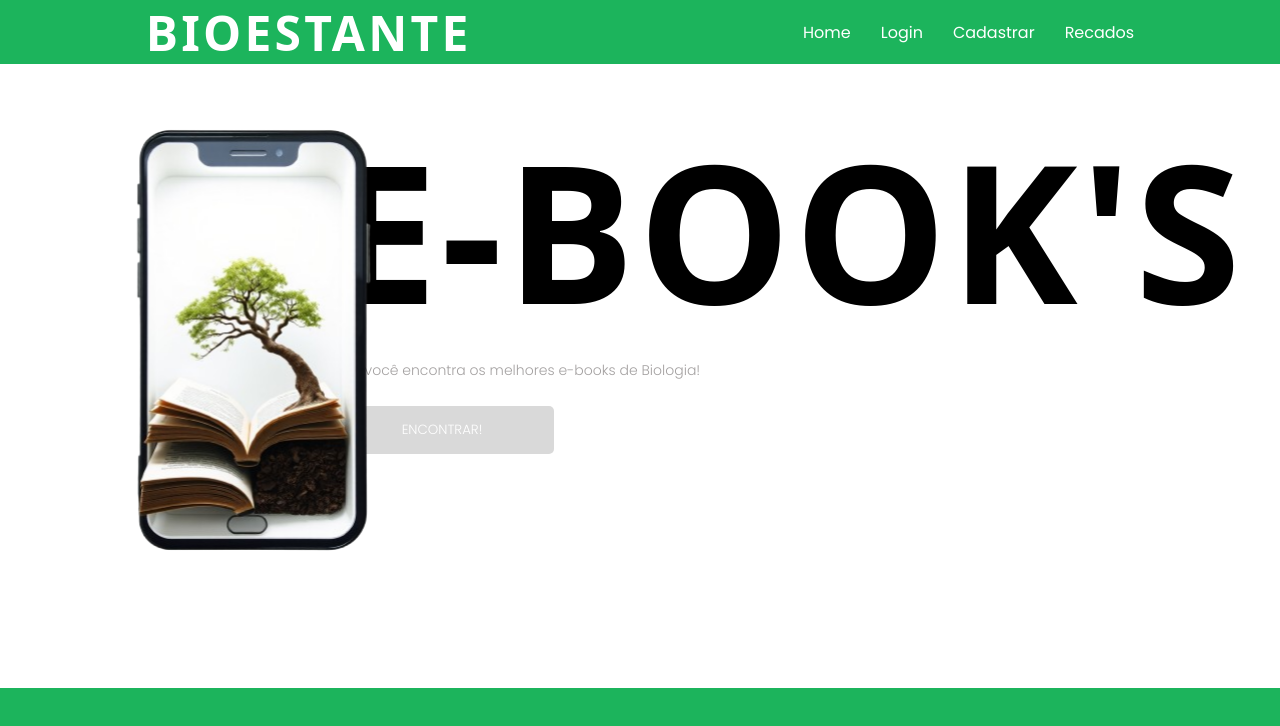
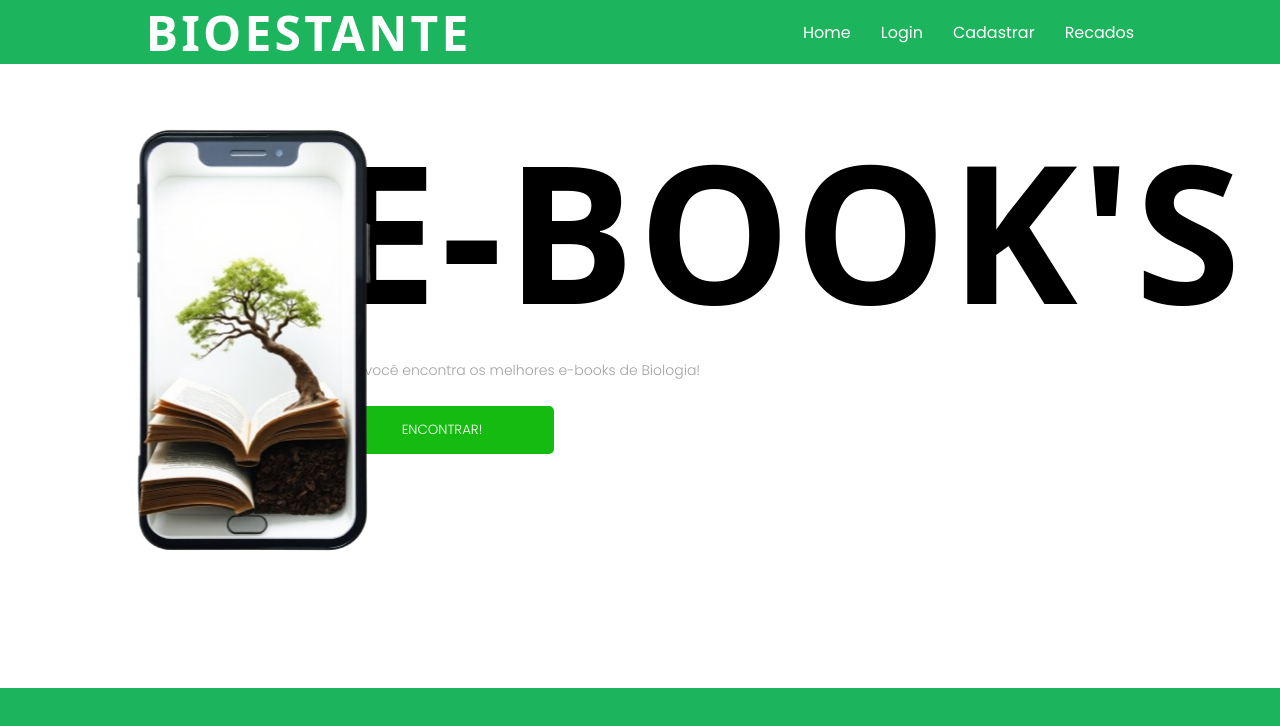
Before and after one commit to bren112/ebook, a React (Vite) app: page / in a window 1280 px wide. Shown: the top 726 px of the page. Built offline with nearby package versions, Linux system fonts and the light colour scheme; a web font is replaced by a local one.

Commit message:
Update index.css

```diff
--- a/src/index.css
+++ b/src/index.css
@@ -10,5 +10,5 @@
     --secondary: #ffffff;
     --ter: #FFFFFF;
     --cinza: #A4A1A1;
-    --cinzaClaro: #D9D9D9;
+    --cinzaClaro: #15bb10;
 }
```
